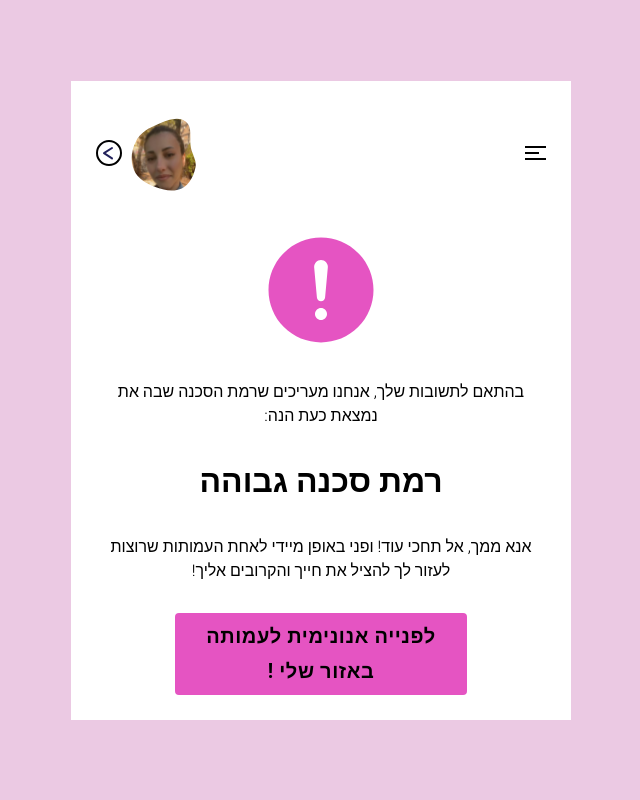
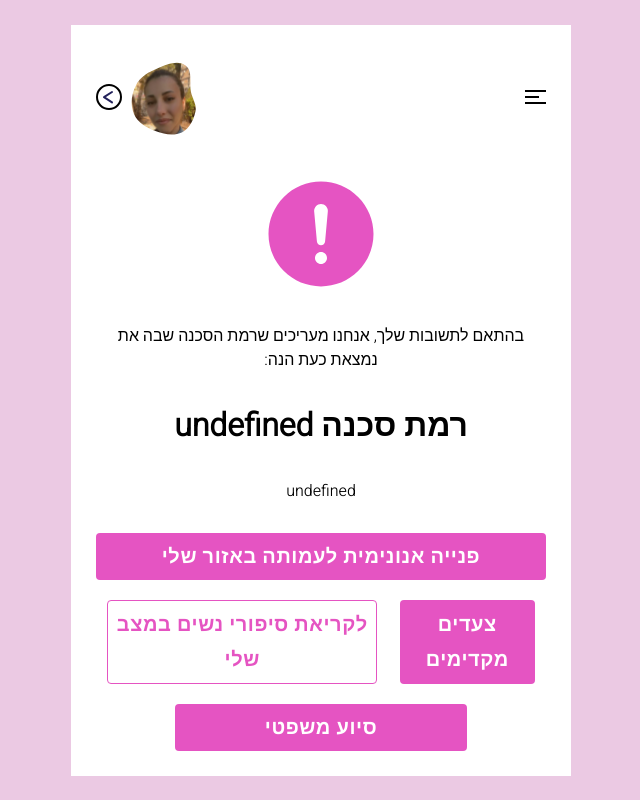
Before and after one commit to chayale90/Hackathon, a React (Vite) app: page /riskLevel in a window 1280 px wide. Shown: the whole page, without its empty margins (455-1095 px from the left). Built offline with nearby package versions, Linux system fonts and the light colour scheme.

Commit message:
push to haya

```diff
--- a/src/AppRoutes.tsx
+++ b/src/AppRoutes.tsx
@@ -8,19 +8,24 @@ import LocationPage from "./components/LocationPage/LocationPage";
 import RiskLevelPage from "./components/RiskLevelPage/RiskLevelPage";
 import SelectAssociationsPage from "./components/AssociationsPage/AssociationsPage";
 import AssociationsList from "./components/AssociationsPage/AssociationsList/AssociationsList";
+import { GlobalContext } from "./components/Context/Context";
 const AppRoutes: React.FC = () => {
   return (
+    <GlobalContext>
       <Router>
         <Routes>
           <Route path="/" element={<WelcomePage />} />
           <Route path="/location" element={<LocationPage />} />
+
           <Route path="/form" element={<FormPage />} />
           <Route path="/riskLevel" element={<RiskLevelPage />} />
+
           <Route path="/associations" element={<SelectAssociationsPage />} />
           <Route path="/associations/:region" element={<AssociationsList />} />
         </Routes>
         <ToastContainer position="top-left" theme="colored" />
       </Router>
+    </GlobalContext>
   );
 };
 
--- /dev/null
+++ b/src/components/Context/Context.tsx
@@ -0,0 +1,17 @@
+import { useState } from "react";
+import * as React from "react";
+
+export type riskLevelType = {
+  riskLevel: String | "לא זוהתה";
+  setRiskLevel: any;
+};
+export const Context = React.createContext<riskLevelType | null>(null);
+
+export const GlobalContext = ({ children }: any) => {
+  const [riskLevel, setRiskLevel] = useState("");
+  return (
+    <Context.Provider value={{ riskLevel, setRiskLevel }}>
+      {children}
+    </Context.Provider>
+  );
+};
--- a/src/components/CustomComponents/Button.tsx
+++ b/src/components/CustomComponents/Button.tsx
@@ -12,6 +12,7 @@ export const FullButton = styled(Button)<ButtonProps>(() => ({
     backgroundColor: "var(--hover-button)",
   },
 }));
+
 export const FullButtonWithV = ({ content, click }: any) => {
   return (
     <FullButton onClick={click}>
@@ -20,6 +21,7 @@ export const FullButtonWithV = ({ content, click }: any) => {
     </FullButton>
   );
 };
+
 export const BorderButton = styled(Button)<ButtonProps>(() => ({
   backgroundColor: "#white",
   color: "black",
--- a/src/components/CustomComponents/Select.tsx
+++ b/src/components/CustomComponents/Select.tsx
@@ -14,6 +14,7 @@ const BootstrapInput = withStyles(() =>
     },
   })
 )(InputBase);
+
 export enum Regions {
   North = 1,
   Central,
--- a/src/components/FormComponents/FormPage.tsx
+++ b/src/components/FormComponents/FormPage.tsx
@@ -1,16 +1,18 @@
-import React, { useState, useEffect } from "react";
+import React, { useState, useEffect, useContext } from "react";
 import Question from "./Question";
 import "./FormPage.css";
 import Header from "../Header/Header";
 import { useNavigate } from "react-router-dom";
+import { Context, riskLevelType } from "../Context/Context";
 
 const FormPage: React.FC = () => {
   const [questionIndex, setQuestionIndex] = useState(0);
+  const { setRiskLevel } = useContext(Context) as riskLevelType;
   const navigate = useNavigate();
   useEffect(() => {
     questionIndex === questions.length && navigate("/riskLevel");
-    console.log(questionIndex);
   }, [questionIndex]);
+
   const questions = [
     "אם את מפחדת או חוששת מאדם הקרוב אליך?",
     "האם פוגעים בך נפשית, מילולית, רגשית כלכלית, פיזית?",
@@ -66,9 +68,10 @@ const FormPage: React.FC = () => {
       resultsArr[3] == true ||
       // q2=true
       resultsArr[1]
-    )
+    ) {
       setLevel("high");
-    else if (
+      setRiskLevel("high");
+    } else if (
       (resultsArr[0] == true &&
         resultsArr[1] == false &&
         resultsArr[2] == false &&
@@ -84,9 +87,10 @@ const FormPage: React.FC = () => {
         resultsArr[2] == false &&
         resultsArr[3] == false &&
         resultsArr[4] == true)
-    )
+    ) {
       setLevel("middle");
-    else if (
+      setRiskLevel("middle");
+    } else if (
       (resultsArr[0] == false &&
         resultsArr[1] == false &&
         resultsArr[2] == true &&
@@ -97,8 +101,10 @@ const FormPage: React.FC = () => {
         resultsArr[2] == false &&
         resultsArr[3] == false &&
         resultsArr[4] == false)
-    )
+    ) {
       setLevel("low");
+      setRiskLevel("low");
+    }
 
     for (let i = 0; i < resultsArr.length; i++) {
       console.log(`q${i + 1}: ${resultsArr[i]}`);
--- a/src/components/LocationPage/LocationPage.tsx
+++ b/src/components/LocationPage/LocationPage.tsx
@@ -14,6 +14,7 @@ const LocationPage = () => {
         const data = await response.json();
         console.log(data.display_name);
       });
+      navigate("/form");
     } catch (e) {
       console.log(e);
     }
@@ -23,17 +24,11 @@ const LocationPage = () => {
     <div className="page location-page ">
       <Header />
       <p>
-        שימי לב ,שמירה זמנית וזיהוי, רק במערכת שלנו בלבד. יאפשרו לי לתת לך את כל
-        הכלים בהם אשמח לעזור לך, מתוך ניסיון כמה ,שיותר מידע וכמה שיותר מדויק
-        עבורך יקל עליך את התהליך והמעבר.
-      </p>
-      <FullButtonWithV content="שמירה וזיהוי מיקום" click={getLocation} />
-      <BorderButtonWithX content="ללא הזדהות" />
-      <p>
         כאן אשאל אותך חמש שאלות קצרות כדי להכיר אותך ואת מצבך טוב יותר. תלחצי על
         "מתחילים"!
       </p>
-      <FullButtonWithV content="מתחילים" click={() => navigate("/form")} />
+      <FullButtonWithV content="הזדהות" click={getLocation} />
+      <BorderButtonWithX content="ללא הזדהות" click={() => navigate("/form")} />
     </div>
   );
 };
--- a/src/components/RiskLevelPage/RiskLevelPage.css
+++ b/src/components/RiskLevelPage/RiskLevelPage.css
@@ -2,3 +2,31 @@
 p {
   margin: 0;
 }
+.associations-btns {
+  display: flex;
+  flex-direction: column;
+  justify-content: center;
+  align-items: center;
+  gap: 20px;
+  flex-wrap: wrap;
+}
+.associations-btns button {
+  color: white;
+}
+.inline-btns {
+  width: 100%;
+  display: flex;
+  justify-content: space-around;
+}
+.inline-btns button:nth-child(1) {
+  width: 30%;
+}
+.inline-btns button:nth-child(2) {
+  width: 60%;
+  border-color: var(--color);
+  color: var(--color);
+}
+.associations-btns > button:nth-child(1) {
+  width: 100%;
+  align-self: center;
+}
--- a/src/components/RiskLevelPage/RiskLevelPage.tsx
+++ b/src/components/RiskLevelPage/RiskLevelPage.tsx
@@ -1,20 +1,37 @@
 import Header from "../Header/Header";
 import "./RiskLevelPage.css";
-import { FullButton } from "../CustomComponents/Button";
+import { FullButton, BorderButton } from "../CustomComponents/Button";
 import RiskErr from "../../assets/icons/risk-error.svg";
+import { useNavigate } from "react-router-dom";
+import { useContext } from "react";
+import { Context, riskLevelType } from "../Context/Context";
 
 const RiskLevelPage = () => {
+  const navigate = useNavigate();
+  const { riskLevel } = useContext(Context) as riskLevelType;
+  const title = { high: "גבוהה", middle: "בינונית", low: "נמוכה" };
+  const paragraph = {
+    high: "אנא ממך, אל תחכי עוד! ופני באופן מיידי לאחת העמותו שרוצות לעזור לך להציל את חייך ואת חיי הקרובים אליך",
+    middle: "בינוני",
+    low: "נמוכה",
+  };
   return (
     <div className="page risk-level">
       <Header />
       <img src={RiskErr} alt="" />
       <p>בהתאם לתשובות שלך, אנחנו מעריכים שרמת הסכנה שבה את נמצאת כעת הנה: </p>
-      <h1>רמת סכנה גבוהה</h1>
-      <p>
-        אנא ממך, אל תחכי עוד! ופני באופן מיידי לאחת העמותות שרוצות לעזור לך
-        להציל את חייך והקרובים אליך!
-      </p>
-      <FullButton>לפנייה אנונימית לעמותה באזור שלי !</FullButton>
+      <h1>רמת סכנה {`${title[riskLevel]}`}</h1>
+      <p>{`${paragraph[riskLevel]}`}</p>
+      <div className="associations-btns">
+        <FullButton onClick={() => navigate("/associations")}>
+          פנייה אנונימית לעמותה באזור שלי
+        </FullButton>
+        <div className="inline-btns">
+          <FullButton>צעדים מקדימים</FullButton>
+          <BorderButton>לקריאת סיפורי נשים במצב שלי</BorderButton>
+        </div>
+        <FullButton> סיוע משפטי</FullButton>
+      </div>
     </div>
   );
 };
--- a/src/components/WelcomePage/WelcomePage.css
+++ b/src/components/WelcomePage/WelcomePage.css
@@ -1,9 +1,10 @@
 .welcome-page-head {
   display: flex;
+  justify-content: space-between;
   align-items: center;
+  width: 100%;
 }
-.welcome-page-head > img {
-}
+
 .welcome-page {
   background-image: url("../../assets/elipse.png");
   background-repeat: no-repeat;
@@ -22,4 +23,7 @@
   .welcome-page {
     padding: 0 50px 10px 50px;
   }
+  .welcome-page-head > img {
+    width: 50%;
+  }
 }
--- a/src/components/WelcomePage/WelcomePage.tsx
+++ b/src/components/WelcomePage/WelcomePage.tsx
@@ -2,7 +2,6 @@ import { BorderButtonWithX, FullButtonWithV } from "../CustomComponents/Button";
 import RosPic from "../../assets/ros-pic.png";
 import "./WelcomePage.css";
 import { useNavigate } from "react-router-dom";
-
 
 const WelcomePage = () => {
   const navigate = useNavigate();
@@ -29,7 +28,13 @@ const WelcomePage = () => {
       </p>
       <div className="welcome-page-btn">
         <FullButtonWithV content="התחלה" click={() => navigate("/location")} />
-        <BorderButtonWithX content="יציאה" />
+        <BorderButtonWithX
+          content="יציאה"
+          click={() =>
+            // Simulate an HTTP redirect:
+            window.location.replace("http://google.com")
+          }
+        />
       </div>
     </div>
   );
```
Lines whose indentation alone changed are shown as unchanged.
